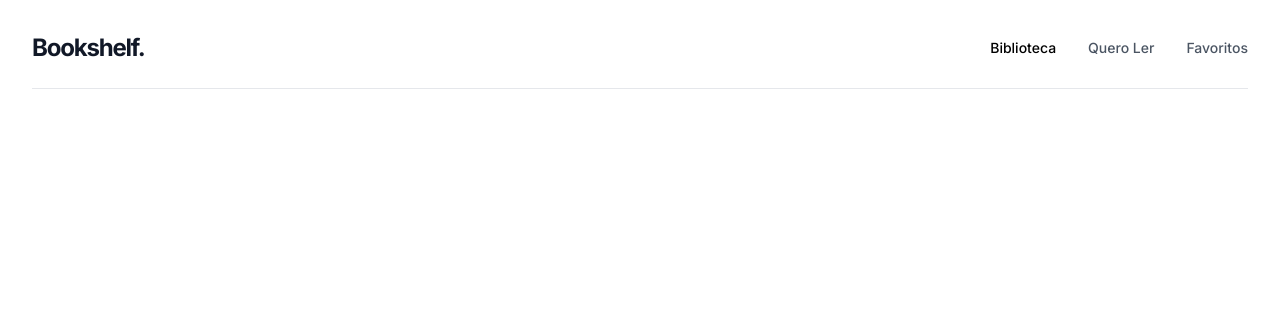
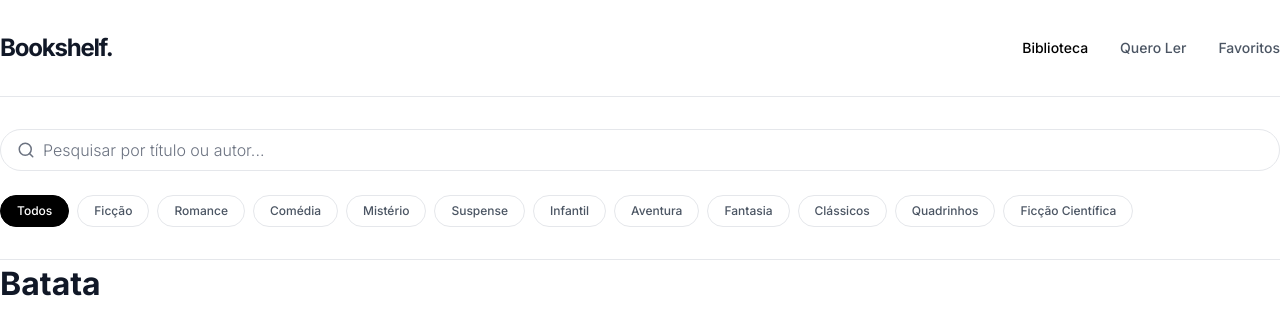
Before and after one commit to Jhnvida/bookshelf, a React (Vite) app: page / in a window 1280 px wide. Shown: the top 334 px of the page. Built offline with nearby package versions, Linux system fonts and the light colour scheme.

Commit message:
feat: implementa estrutura da barra de pesquisa e filtros

```diff
--- /dev/null
+++ b/src/App.module.css
@@ -0,0 +1,6 @@
+.main {
+    width: 100%;
+    max-width: 80rem;
+    margin: 0 auto;
+    padding: 2rem 0;
+}
--- a/src/App.tsx
+++ b/src/App.tsx
@@ -1,9 +1,16 @@
+import styles from "./App.module.css";
+import Filters from "./components/Filters";
 import Header from "./components/Header";
 
 export default function App() {
     return (
         <>
             <Header />
+
+            <main className={styles.main}>
+                <Filters />
+                <h1>Batata</h1>
+            </main>
         </>
     );
 }
--- /dev/null
+++ b/src/components/Filters/index.tsx
@@ -0,0 +1,49 @@
+import { Search } from "lucide-react";
+import { useState } from "react";
+import styles from "./styles.module.css";
+
+const genres = [
+    "Todos",
+    "Ficção",
+    "Romance",
+    "Comédia",
+    "Mistério",
+    "Suspense",
+    "Infantil",
+    "Aventura",
+    "Fantasia",
+    "Clássicos",
+    "Quadrinhos",
+    "Ficção Científica",
+];
+
+export default function Filters() {
+    const [selectedGenre, setSelectedGenre] = useState("Todos");
+
+    return (
+        <div className={styles.container}>
+            <div className={styles.search_container}>
+                <Search className={styles.search_icon} />
+                <input
+                    type="text"
+                    className={styles.search_input}
+                    name="search"
+                    id="search"
+                    placeholder="Pesquisar por título ou autor..."
+                />
+            </div>
+
+            <div className={styles.genres_container}>
+                {genres.map((genre) => (
+                    <button
+                        key={genre}
+                        className={`${styles.genre_button} ${selectedGenre === genre ? styles.selected_genre : ""}`}
+                        onClick={() => setSelectedGenre(genre)}
+                    >
+                        {genre}
+                    </button>
+                ))}
+            </div>
+        </div>
+    );
+}
--- /dev/null
+++ b/src/components/Filters/styles.module.css
@@ -0,0 +1,92 @@
+.container {
+    display: flex;
+    flex-direction: column;
+    gap: 1.5rem;
+
+    padding-bottom: 2rem;
+    border-bottom: 1px solid var(--border);
+}
+
+.search_container {
+    position: relative;
+
+    display: flex;
+    align-items: center;
+
+    width: 100%;
+    padding: 0.5rem 1rem;
+    border: 1px solid var(--border);
+    border-radius: 100px;
+
+    background-color: var(--background);
+
+    transition: border-color var(--transition);
+}
+
+.search_container:focus-within {
+    border-color: var(--focus);
+}
+
+.search_icon {
+    flex-shrink: 0;
+
+    width: 18px;
+    height: 18px;
+    margin-right: 0.5rem;
+
+    color: var(--text-muted);
+}
+
+.search_input {
+    flex: 1;
+
+    border: none;
+
+    font-size: 1rem;
+    font-weight: 300;
+    color: var(--text-primary);
+
+    background-color: transparent;
+    outline: none;
+}
+
+.search_input::placeholder {
+    color: var(--text-muted);
+}
+
+.genres_container {
+    display: flex;
+    flex-wrap: wrap;
+    gap: 0.5rem;
+}
+
+.genre_button {
+    padding: 0.375rem 1rem;
+    border: 1px solid var(--border);
+    border-radius: 100px;
+
+    font-size: 0.75rem;
+    font-weight: 500;
+    color: var(--text-secondary);
+
+    background-color: var(--background);
+
+    transition: all var(--transition);
+}
+
+.genre_button:hover {
+    border-color: var(--border-strong);
+    color: var(--text-primary);
+}
+
+.selected_genre {
+    border-color: var(--primary);
+    color: var(--text-inverse);
+    background-color: var(--primary);
+}
+
+.selected_genre:hover {
+    border-color: var(--primary-hover);
+    color: var(--text-inverse);
+    background-color: var(--primary-hover);
+}
--- a/src/components/Header/index.tsx
+++ b/src/components/Header/index.tsx
@@ -3,14 +3,12 @@ import styles from "./styles.module.css";
 export default function Header() {
     return (
         <nav className={styles.nav}>
-            <div className={styles.content}>
-                <h1 className={styles.logo}>Bookshelf.</h1>
+            <h1 className={styles.logo}>Bookshelf.</h1>
 
-                <div className={styles.links}>
-                    <a className={`${styles.link} ${styles.link_selected}`}>Biblioteca</a>
-                    <a className={styles.link}>Quero Ler</a>
-                    <a className={styles.link}>Favoritos</a>
-                </div>
+            <div className={styles.links}>
+                <a className={`${styles.link} ${styles.link_selected}`}>Biblioteca</a>
+                <a className={styles.link}>Quero Ler</a>
+                <a className={styles.link}>Favoritos</a>
             </div>
         </nav>
     );
--- a/src/components/Header/styles.module.css
+++ b/src/components/Header/styles.module.css
@@ -1,17 +1,12 @@
 .nav {
-    display: flex;
-    justify-content: center;
-    padding: 2rem;
-}
-
-.content {
     display: flex;
     align-items: center;
     justify-content: space-between;
 
     width: 100%;
     max-width: 80rem;
-    padding-bottom: 1.5rem;
+    margin: 0 auto;
+    padding: 2rem 0;
     border-bottom: 1px solid var(--border);
 }
 
@@ -28,6 +23,8 @@
 }
 
 .link {
+    cursor: pointer;
+
     font-size: 0.875rem;
     font-weight: 500;
     line-height: 1.25rem;
@@ -40,20 +37,3 @@
 .link_selected {
     color: var(--primary);
 }
-
-@media (width <= 640px) {
-    .nav {
-        padding: 1.25rem 1rem;
-    }
-
-    .content {
-        flex-direction: column;
-        gap: 1.25rem;
-    }
-
-    .links {
-        gap: 1.5rem;
-        justify-content: center;
-        width: 100%;
-    }
-}
--- a/src/styles/index.css
+++ b/src/styles/index.css
@@ -77,8 +77,7 @@ select {
 }
 
 :focus-visible {
-    outline: 2px solid var(--focus);
-    outline-offset: 2px;
+    outline: none;
 }
 
 p,
```
